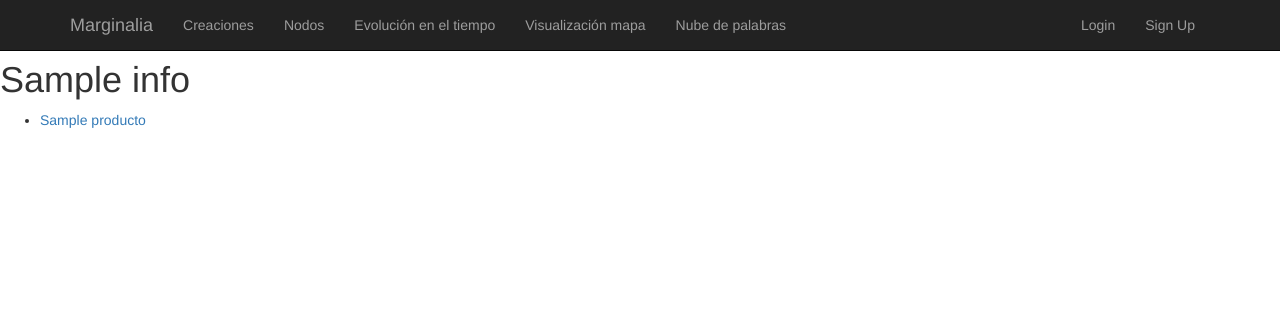
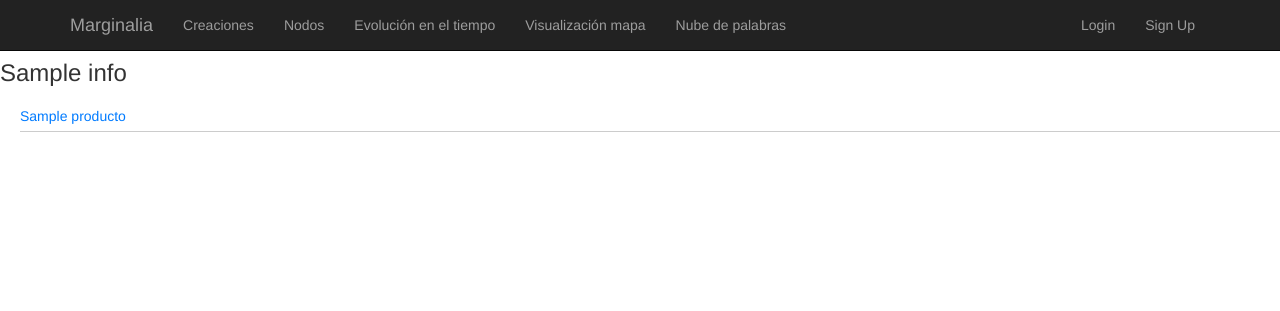
Before and after one commit to MarginaliaParatexta/marginalia, a Django app: template marginalia_paratexta/catalog/templates/catalog/knot_detail.html in a window 1280 px wide. Shown: the top 311 px of the page. Run offline with Django 3.2, Linux system fonts and the light colour scheme; the template is opened without the code that fills it: most values are stand-ins (such as "Sample title", 1, 10 or a date in 2020); some libraries are stand-ins or nearby versions.

Commit message:
Update knot_detail.html

```diff
--- a/marginalia_paratexta/catalog/templates/catalog/knot_detail.html
+++ b/marginalia_paratexta/catalog/templates/catalog/knot_detail.html
@@ -1,13 +1,41 @@
 {% extends "base.html" %}
 
 {% block content %}
-    <h1>{{ knot.info }}</h1>
-    <ul>
+    <style>
+        /* Estilos por clases */
+        .content-title {
+            font-size: 24px;
+            color: #333;
+            margin-bottom: 20px;
+        }
+
+        .content-list {
+            list-style-type: none;
+            padding-left: 20px; /* Margen a la izquierda */
+        }
+
+        .content-item {
+            margin-bottom: 10px;
+            border-bottom: 1px solid #ccc; /* Línea divisoria entre elementos de la lista */
+            padding-bottom: 5px; /* Espaciado inferior */
+        }
+
+        .content-link {
+            text-decoration: none;
+            color: #007bff;
+        }
+
+        .content-link:hover {
+            text-decoration: underline;
+        }
+    </style>
+
+    <h1 class="content-title">{{ knot.info }}</h1>
+    <ul class="content-list">
         {% for producto in knot.productos.all %}
-            <li>
-                <a href="{% url 'creation-detail' pk=producto.id %}">{{ producto.title }}</a>
+            <li class="content-item">
+                <a class="content-link" href="{% url 'creation-detail' pk=producto.id %}">{{ producto.title }}</a>
             </li>
         {% endfor %}
     </ul>
-
 {% endblock %}
```
